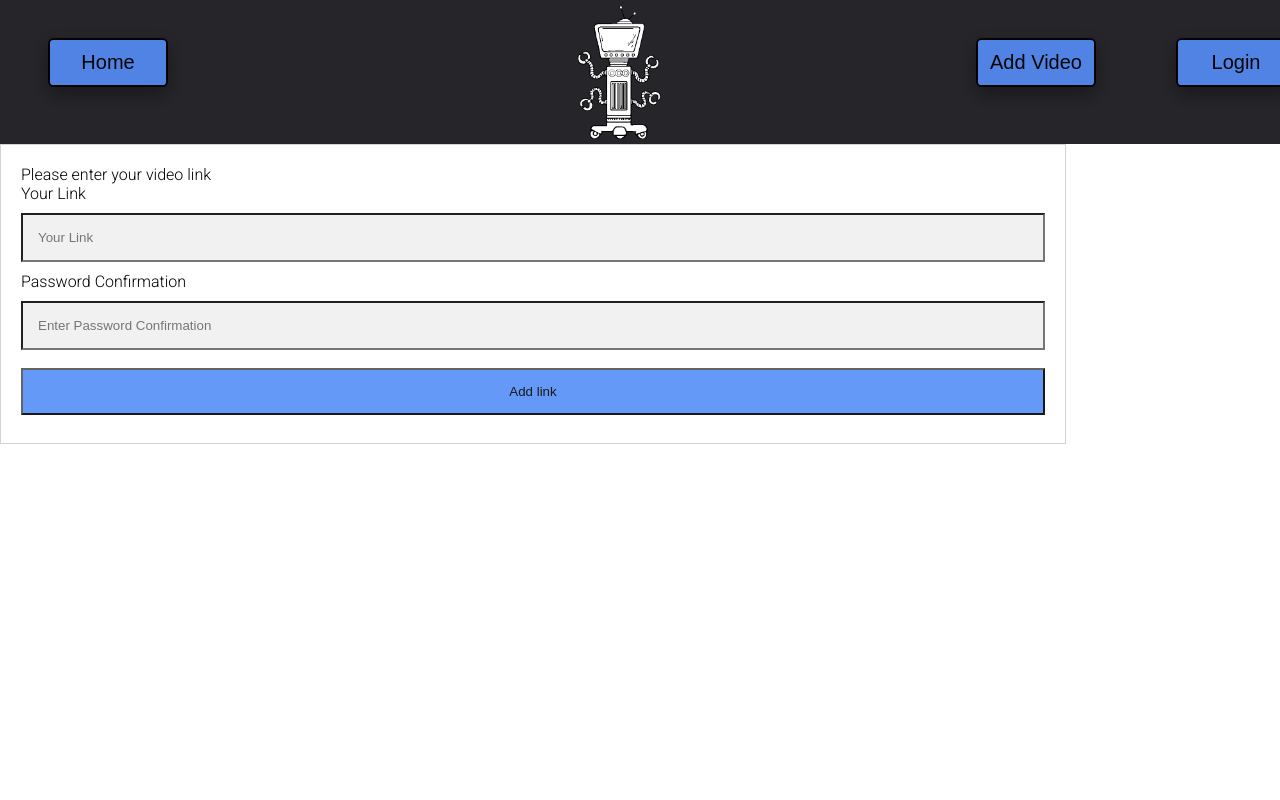
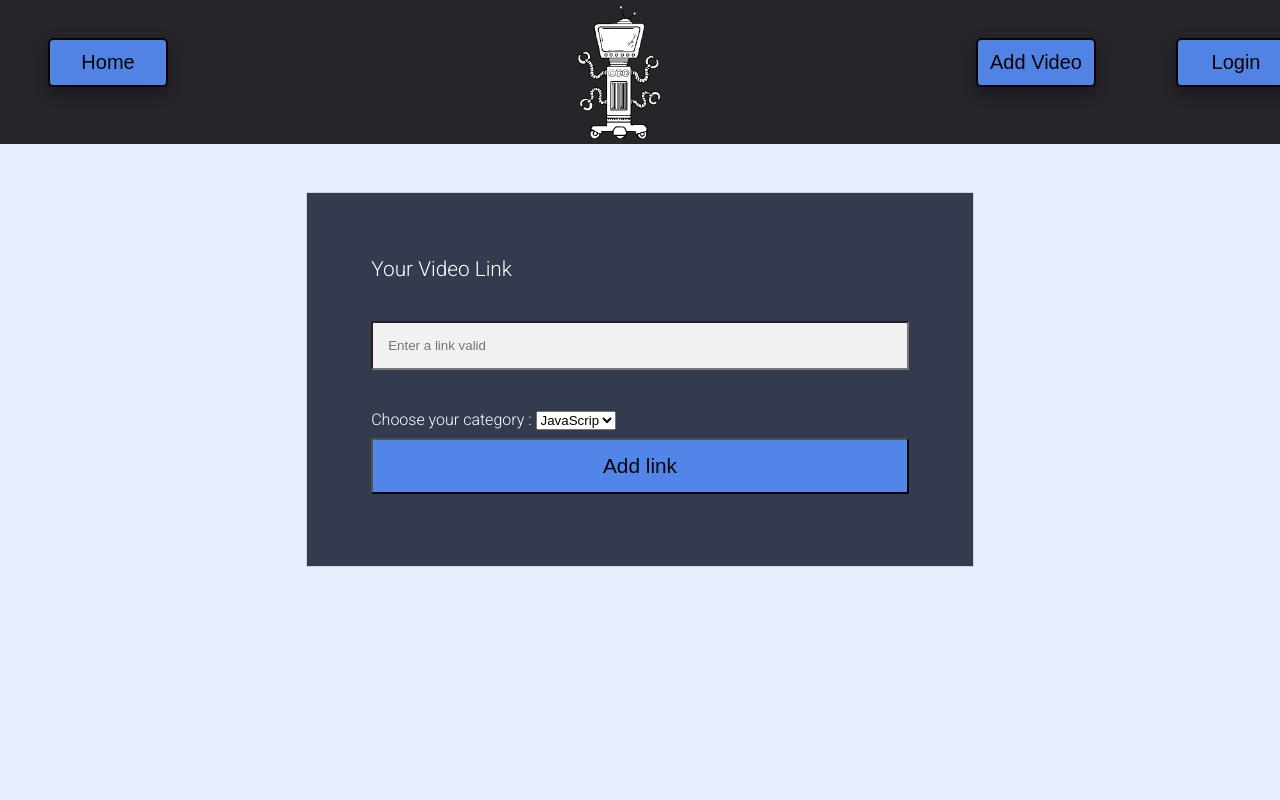
Before and after one commit to bjanik/E-learning, a Python web app: template app/templates/addVideo.html in a window 1280 px wide. Run offline with Jinja, Linux system fonts and the light colour scheme; the template is opened without the code that fills it, so the values that code supplies are empty.

Commit message:
add css form

```diff
--- a/app/static/css/addvideo.css
+++ b/app/static/css/addvideo.css
@@ -5,6 +5,9 @@
 
 #container{
     font-family: 'Roboto', sans-serif;
+    background-color: #E7EFFF;
+    height: 100vh;
+
 }
 
 .navbar{
@@ -103,12 +70,17 @@
 }
 
 #app {
-    width: 80%;
+    width: 60%;
+    margin: 0 auto;
+    padding-top: 3em;
+
   }
   .container {
-    padding: 20px;
-    width: 100%;
+    padding: 4em;
+    width: 70%;
     border: 1px solid lightgray;
+    background-color: #353B4F;
+    margin: 0 auto;
   }
 
   input {
@@ -117,7 +89,8 @@
     box-sizing: border-box;
     display: inline-block;
     background: #f1f1f1;
-    margin: 10px 0;
+    margin: 40px 0;
+
   }
 
   button {
@@ -132,3 +105,23 @@
     clear: both;
     display: table;
   }
+
+  .label_title{
+      font-size: 1.3em;
+      margin-bottom: 1em;
+      color: #ffffff;
+  }
+
+.label_select{
+    font-size: 1em;
+    color:#ffffff;
+}
+
+#cars{
+    width:6em;
+}
+
+.signup{
+    font-size: 1.3em;
+
+}
--- a/app/templates/addVideo.html
+++ b/app/templates/addVideo.html
@@ -30,19 +30,23 @@
         </nav>
         <div class="form_addlink">
             <div id="app">
-                <form id="form" method="GET">
+                <form id="form" method="POST">
                   <div class="container">
-                    <p>Please enter your video link</p>
-                    <label for="text">Your Link</label>
-                    <input type="text" placeholder="Your Link" name="link" required />
-                    <label for="email">Password Confirmation</label>
+                    <label for="text" class="label_title">Your Video Link</label>
                     <input
-                      type="password"
-                      placeholder="Enter Password Confirmation"
-                      name="password-confirm"
+                      type="text"
+                      placeholder="Enter a link valid"
+                      name="link"
                       required
                     />
-
+                    <label for="categorie" class="label_select">Choose your category :</label>
+                        <select id="cars" name="cars">
+                        <option value="volvo">JavaScript</option>
+                        <option value="saab">Python</option>
+                        <option value="fiat">Html</option>
+                        <option value="audi">Css</option>
+                        <option value="audi">Cloud</option>
+                        </select>
                     <div class="buttons">
                       <button id="add" type="button" class="signup">Add link</button>
                     </div>
```
Also changed, not shown: other parts of app/static/css/addvideo.css (+0 -36 lines).
